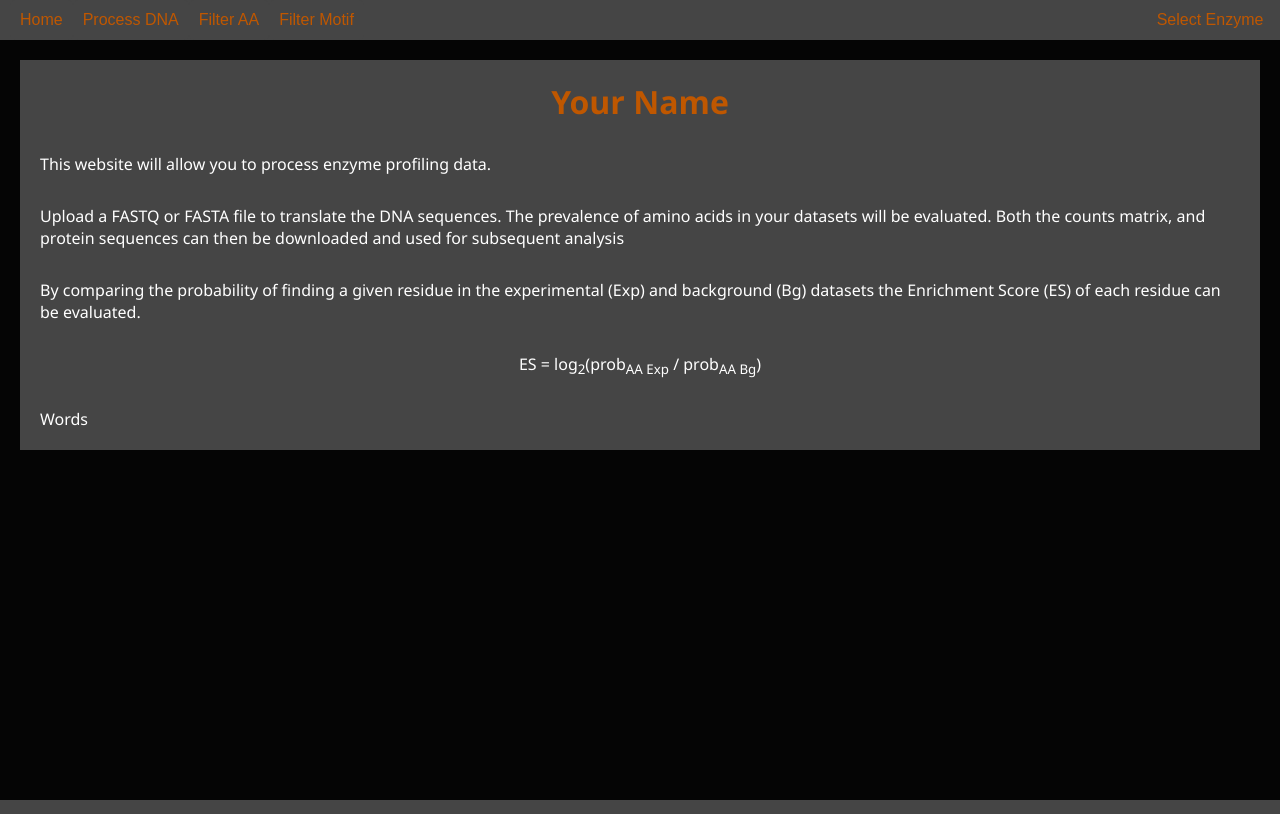
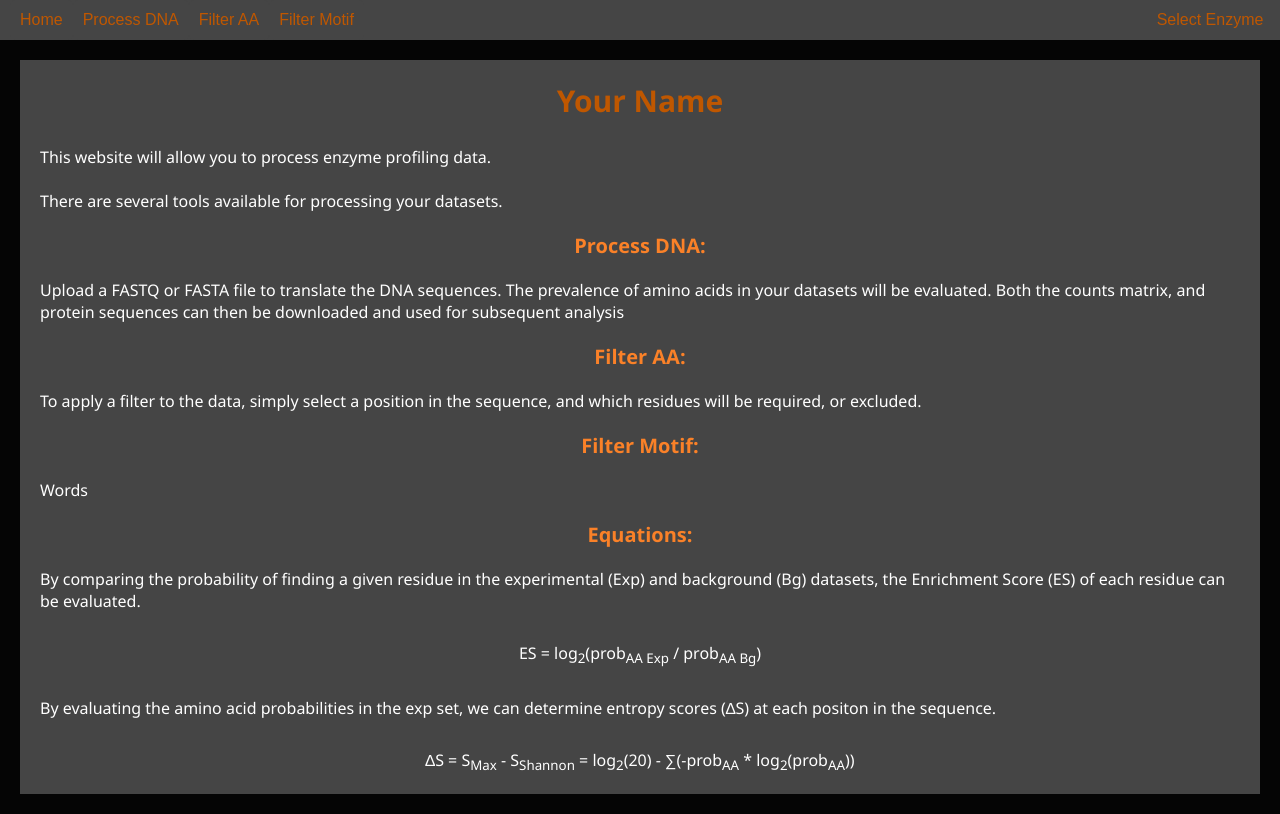
Before and after one commit to Collinformatics/SpecificityProfile, a Flask app: page / in a window 1280 px wide. Run offline with Flask 3, Linux system fonts and the light colour scheme.

Commit message:
Add files via upload

```diff
--- a/app.py
+++ b/app.py
@@ -23,16 +23,21 @@ def run():
 def home():
     return render_template(
         'home.html',
-        pg1='This website will allow you to process enzyme profiling data.',
+        pg1='This website will allow you to process enzyme profiling data.<br><br>'
+            'There are several tools available for processing your datasets.',
         pg2='Upload a FASTQ or FASTA file to translate the DNA sequences. The prevalence '
             'of amino acids in your datasets will be evaluated. Both the counts matrix, '
             'and protein sequences can then be downloaded and used for subsequent '
             'analysis',
-        pg3='By comparing the probability of finding a given residue in the '
-            'experimental (Exp) and background (Bg) datasets the Enrichment Score (ES) '
+        pg3='To apply a filter to the data, simply select a position in the sequence, '
+            'and which residues will be required, or excluded.',
+        pg4='Words<br>',
+        pg5='By comparing the probability of finding a given residue in the '
+            'experimental (Exp) and background (Bg) datasets, the Enrichment Score (ES) '
             'of each residue can be evaluated.',
         eqt1='ES =  log<sub>2</sub>(prob<sub>AA Exp</sub> / prob<sub>AA Bg</sub>)',
-        pg4='Words',
+        pg6='By evaluating the amino acid probabilities in the exp set, we can determine '
+            'entropy scores (∆S) at each positon in the sequence.',
         eqt2='∆S = S<sub>Max</sub> - S<sub>Shannon</sub> = log<sub>2</sub>(20) - '
              '∑(-prob<sub>AA</sub> * log<sub>2</sub>(prob<sub>AA</sub>))'
     )
@@ -45,20 +50,20 @@ def processDNA():
             'download and used for subsequent analysis.'
     )
 
-@app.route('/filterAA')
+@app.route('/filterAminoAcids')
 def filterAA():
     return render_template(
         'filterAA.html',
         pg1='This program allows you to visualise your profiling data.<br><br>'
             'You can filter the data by locking one or more amino acids at a given '
             'position in the sequence.'
-)
+    )
 
 @app.route('/filterMotif')
 def filterMotif():
     return render_template('filterMotif.html',
         pg1='Apply an automated, entropy based filter to your data.'
-)
+    )
 
 
 if __name__ == '__main__':
--- a/static/app.js
+++ b/static/app.js
@@ -28,7 +28,7 @@ function pageProcessDNA() {
 }
 
 function pageFilterAA() {
-    window.location.href = "/filterAA";
+    window.location.href = "/filterAminoAcids";
 }
 
 function pageFilterMotif() {
--- a/static/styles.css
+++ b/static/styles.css
@@ -6,6 +6,11 @@
     --greenDark: #1DB202;
     --orange: #FA8128;
     --orangeBurnt: #BF5700;
+
+    --textColor: white;
+    --textSize: 16px;
+    --textSizeLabel: 20px;
+    --textSizeHeader: 30px;
 
     --headerHeight: 40px;
     --headerButtonWidth: 110px;
@@ -19,6 +24,7 @@
     --buttonFontSize: 16px;
     --buttonHighlight: #643603;
 
+    --padSize: 5px;
     --paddingBox: 20px;
 
     --dropdownWidth: 160px;
@@ -33,22 +39,29 @@ body {
 
 h1 {
     color: var(--orangeBurnt);
-
+    font-size: var(--textSizeHeader);
     margin: 10px;
-    padding: 5px;
+    padding: var(--padSize) var(--padSize) 0 var(--padSize);
 }
 
 p {
-    color: var(--white);
-    font-size: var(--);
+    color: var(--textColor);
+    font-size: var(--textSize);
     width: fit-content;
     align-self: flex-start;
     margin: 10px;
-    padding: 5px;
+    padding: var(--padSize);
 }
-.p2 {
-    color: var(--white);
-    font-size: {{ fontSize }}px;
+.pL { /* Labels */
+    color: var(--orange);
+    font-size: calc(var(--textSize) + 4px);
+    text-align: center;
+    width: fit-content;
+    margin: 0 auto;  /* ⬅ centers the element itself */
+}
+.pE { /* Equations */
+    color: var(--textColor);
+    font-size: var(--textSize);
     text-align: center;       /* center inline content */
     display: block;           /* ensure it's block-level */
     margin: 10px auto;        /* center the block horizontally */
@@ -59,7 +72,7 @@ p {
 .box {
     background-color: var(--grey);
     margin: 20px;
-    padding: 5px;
+    padding: var(--padSize);
 
     display: flex;
     flex-direction: column;
--- a/templates/home.html
+++ b/templates/home.html
@@ -35,10 +35,17 @@
         <div class="box">
             <h1>Your Name</h1>
             <p>{{ pg1 | safe }}</p>
+            <p class="pL"><b>Process DNA:</b></p> <!-- Paragraph label -->
             <p>{{ pg2 | safe }}</p>
+            <p class="pL"><b>Filter AA:</b></p>
             <p>{{ pg3 | safe }}</p>
-            <p class="p2">{{ eqt1 | safe }}</p>
+            <p class="pL"><b>Filter Motif:</b></p>
             <p>{{ pg4 | safe }}</p>
+            <p class="pL"><b>Equations:</b></p>
+            <p>{{ pg5 | safe }}</p>
+            <p class="pE">{{ eqt1 | safe }}</p>
+            <p>{{ pg6 | safe }}</p>
+            <p class="pE">{{ eqt2 | safe }}</p>
         </div>
     </body>
 </html>
```
